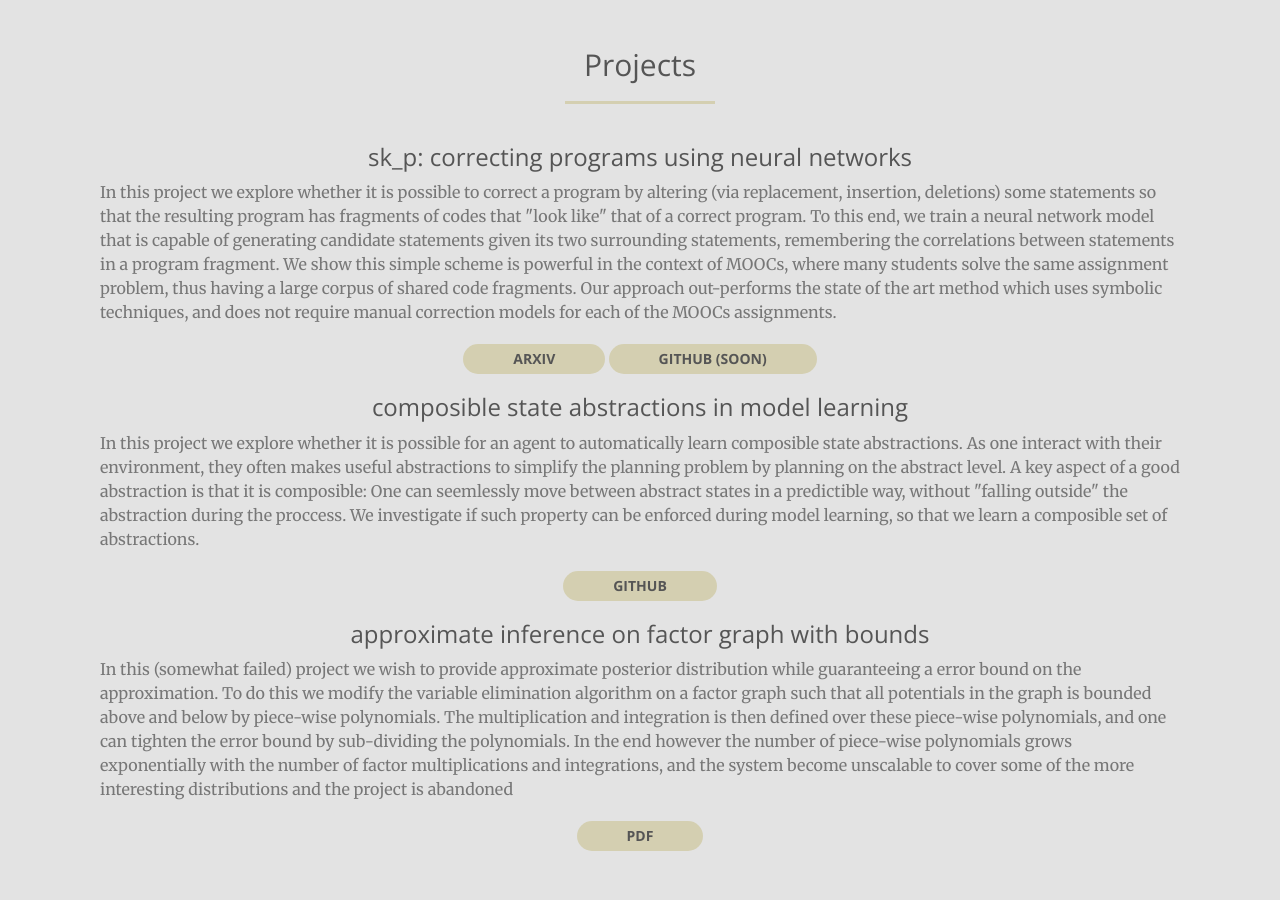
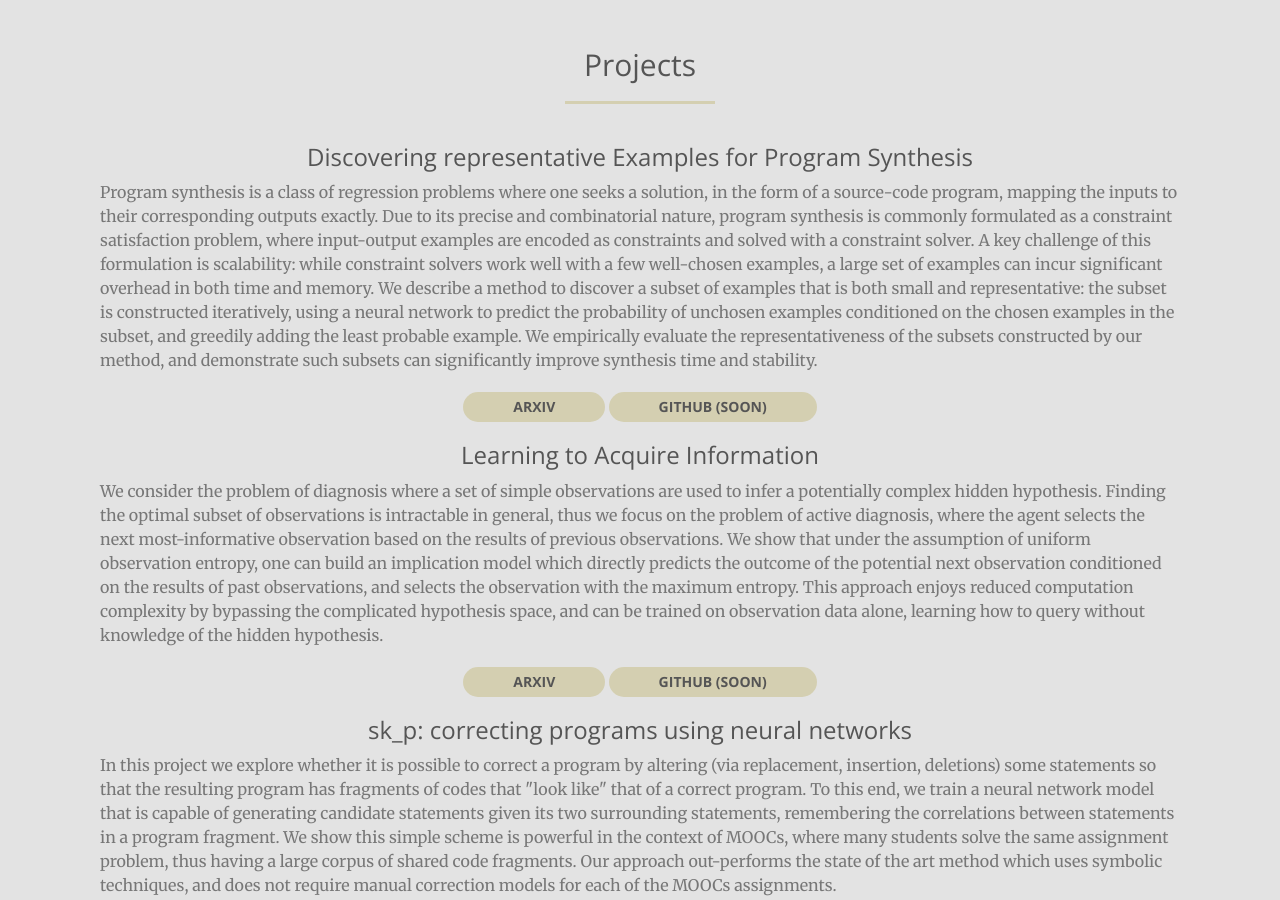
Before and after one commit to evanthebouncy/old_evanthebouncy.github.io, a website: page index.html in a window 1280 px wide. Shown: the part 1220-2120 px from the top of the page. Drawn offline with nearby package versions, Linux system fonts and the light colour scheme.

Commit message:
something

```diff
--- a/index.html
+++ b/index.html
@@ -91,7 +91,7 @@
                 <div class="col-lg-8 col-lg-offset-2 text-center">
                     <h2 class="section-heading">My Research</h2>
                     <hr class="light">
-                    <p class="text-faded">My research focuses on the interplay between AI and Programming Languages. In particular, I'm interested in defining computations that can be learned, because often programs are intended to be programmable by a human and not learnable by machinese.</p>
+                    <p class="text-faded">My research focuses on the interplay between AI and Programming Languages. In particular, I'm interested in defining computations that can be learned, because often programs are intended to be programmable by a human and not learnable by machines.</p>
                     <!-- <a href="#services" class="btn btn-primary btn-xl page-scroll">My Works</a> -->
                 </div>
             </div>
@@ -109,26 +109,86 @@
         </div>
         <div class="container">
                 <div class="col-lg-12 col-md-12 text-center">
+
+                    <!-- block for discovering examples -->
+                    <div class="col-lg-12 col-md-12">
+                        <h3 class="text-dim">Discovering representative Examples for Program Synthesis</h3>
+                        <p class="text-muted text-left">
+                        Program synthesis is a class of regression problems
+                        where one seeks a solution, in the form of a
+                        source-code program, mapping the inputs to their
+                        corresponding outputs exactly. Due to its precise and
+                        combinatorial nature, program synthesis is commonly
+                        formulated as a constraint satisfaction problem, where
+                        input-output examples are encoded as constraints and
+                        solved with a constraint solver. A key challenge of
+                        this formulation is scalability: while constraint
+                        solvers work well with a few well-chosen examples, a
+                        large set of examples can incur significant overhead in
+                        both time and memory. We describe a method to discover
+                        a subset of examples that is both small and
+                        representative: the subset is constructed iteratively,
+                        using a neural network to predict the probability of
+                        unchosen examples conditioned on the chosen examples in
+                        the subset, and greedily adding the least probable
+                        example. We empirically evaluate the representativeness
+                        of the subsets constructed by our method, and
+                        demonstrate such subsets can significantly improve
+                        synthesis time and stability.
+                        </p>
+                        <a href="https://arxiv.org/abs/1711.03243" class="btn btn-default btn-xl sr-button">arXiv</a>
+                        <a href="https://github.com/evanthebouncy/rohit_is_hungry" class="btn btn-default btn-xl sr-button">GitHub (soon)</a>
+                    </div>
+
+
+                    <!-- block for UAI information paper -->
+                    <div class="col-lg-12 col-md-12">
+                        <h3 class="text-dim">Learning to Acquire Information</h3>
+                        <p class="text-muted text-left">
+                        We consider the problem of diagnosis where a set of
+                        simple observations are used to infer a potentially
+                        complex hidden hypothesis. Finding the optimal subset
+                        of observations is intractable in general, thus we
+                        focus on the problem of active diagnosis, where the
+                        agent selects the next most-informative observation
+                        based on the results of previous observations. We show
+                        that under the assumption of uniform observation
+                        entropy, one can build an implication model which
+                        directly predicts the outcome of the potential next
+                        observation conditioned on the results of past
+                        observations, and selects the observation with the
+                        maximum entropy. This approach enjoys reduced
+                        computation complexity by bypassing the complicated
+                        hypothesis space, and can be trained on observation
+                        data alone, learning how to query without knowledge of
+                        the hidden hypothesis.
+                        </p>
+                        <a href="https://arxiv.org/abs/1704.06131" class="btn btn-default btn-xl sr-button">arXiv</a>
+                        <a href="https://github.com/evanthebouncy/uai2017_learning_to_acquire_information" class="btn btn-default btn-xl sr-button">GitHub (soon)</a>
+                    </div>
+
+
                     <div class="col-lg-12 col-md-12">
                         <!-- <i class="fa fa-4x fa-diamond text-primary sr-icons"></i> -->
                         <h3 class="text-dim">sk_p: correcting programs using neural networks</h3>
-                        <p class="text-muted text-left">In this project we explore whether it is possible to correct a program by altering (via replacement, insertion, deletions) some statements so that the
-                        resulting program has fragments of codes that "look like" that of a correct program. To this end, we train a neural network model
-                        that is capable of generating candidate statements given its two surrounding statements, remembering the correlations between statements in a program fragment. We show this simple scheme is powerful in the context of MOOCs, where many students solve the same assignment problem, thus having a large corpus of shared code fragments. Our approach out-performs the state of the art method which
-                        uses symbolic techniques, and does not require manual correction models for each of the MOOCs assignments.
-                        </p>
+                        <p class="text-muted text-left">In this project we
+                        explore whether it is possible to correct a program by
+                        altering (via replacement, insertion, deletions) some
+                        statements so that the resulting program has fragments
+                        of codes that "look like" that of a correct program. To
+                        this end, we train a neural network model that is
+                        capable of generating candidate statements given its
+                        two surrounding statements, remembering the
+                        correlations between statements in a program fragment.
+                        We show this simple scheme is powerful in the context
+                        of MOOCs, where many students solve the same assignment
+                        problem, thus having a large corpus of shared code
+                        fragments. Our approach out-performs the state of the
+                        art method which uses symbolic techniques, and does not
+                        require manual correction models for each of the MOOCs
+                        assignments.  </p>
                         <a href="https://arxiv.org/abs/1607.02902" class="btn btn-default btn-xl sr-button">arXiv</a>
                         <a href="https://github.com/evanthebouncy/sk_p" class="btn btn-default btn-xl sr-button">GitHub (soon)</a>
-                    </div>
-
-                    <div class="col-lg-12 col-md-12">
-                        <h3 class="text-dim">composible state abstractions in model learning</h3>
-                        <p class="text-muted text-left">In this project we explore whether it is possible for an agent to automatically learn composible state abstractions. As one
-                        interact with their environment, they often makes useful abstractions to simplify the planning problem by planning on the abstract level. A key aspect of a
-                        good abstraction is that it is composible: One can seemlessly move between abstract states in a predictible way, without "falling outside" the abstraction
-                        during the proccess. We investigate if such property can be enforced during model learning, so that we learn a composible set of abstractions.
-                        </p>
-                        <a href="https://github.com/evanthebouncy/compromise" class="btn btn-default btn-xl sr-button">GitHub</a>
                     </div>
 
                     <div class="col-lg-12 col-md-12">
@@ -151,7 +211,8 @@
         <div class="container">
                 <div class="col-lg-12 col-md-12 text-left text-muted">
                     <div class="col-lg-12 col-md-12">
-                        <a href="https://arxiv.org/abs/1607.02902" class="text-muted">sk_p: a Neural Program Corrector for MOOCs (Yewen Pu, Karthik Narasimhan, Armando Solar-Lezama, Regina Barzilay. arXiv, 2016)</a>
+                        <a href="https://arxiv.org/abs/1704.06131" class="text-muted">Learning to Acquire Information (Yewen Pu, Leslie P Kaelbling, Armando Solar-Lezama, UAI 2017)</a>
+                        <a href="https://arxiv.org/abs/1607.02902" class="text-muted">sk_p: a Neural Program Corrector for MOOCs (Yewen Pu, Karthik Narasimhan, Armando Solar-Lezama, Regina Barzilay. OOPSLA workshop, 2016)</a>
                     </div>
                      <div class="col-lg-12 col-md-12">
                         <a href="http://dl.acm.org/citation.cfm?id=2429125" class="text-muted">Synthesis of biological models from mutation experiments (Ali Sinan Koksal, Yewen Pu, Saurabh Srivastava, Rastislav Bodik, Jasmin Fisher, and Nir Piterman. POPL, 2013)</a>
```
Also changed, not shown: 1 other file.
